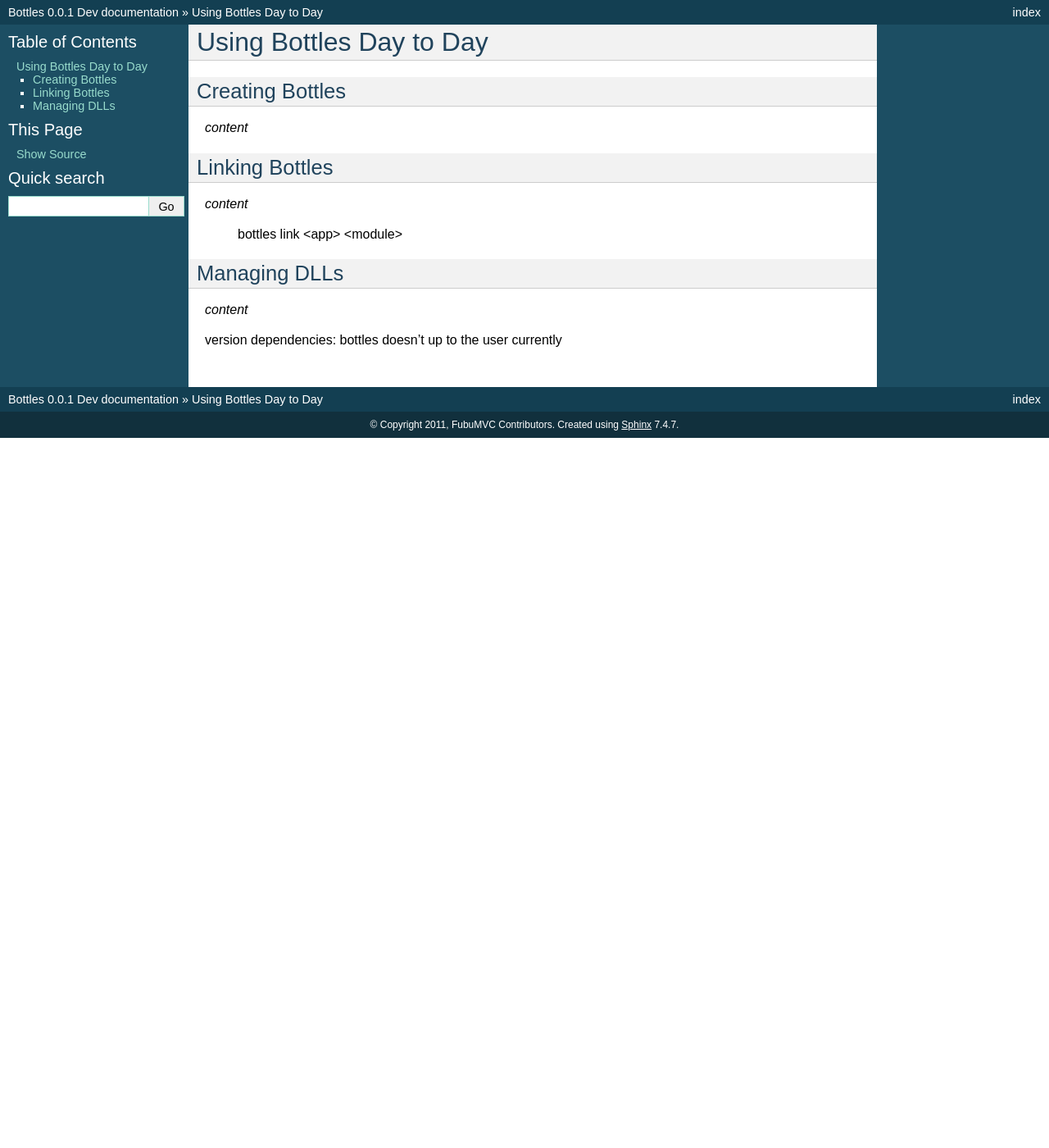
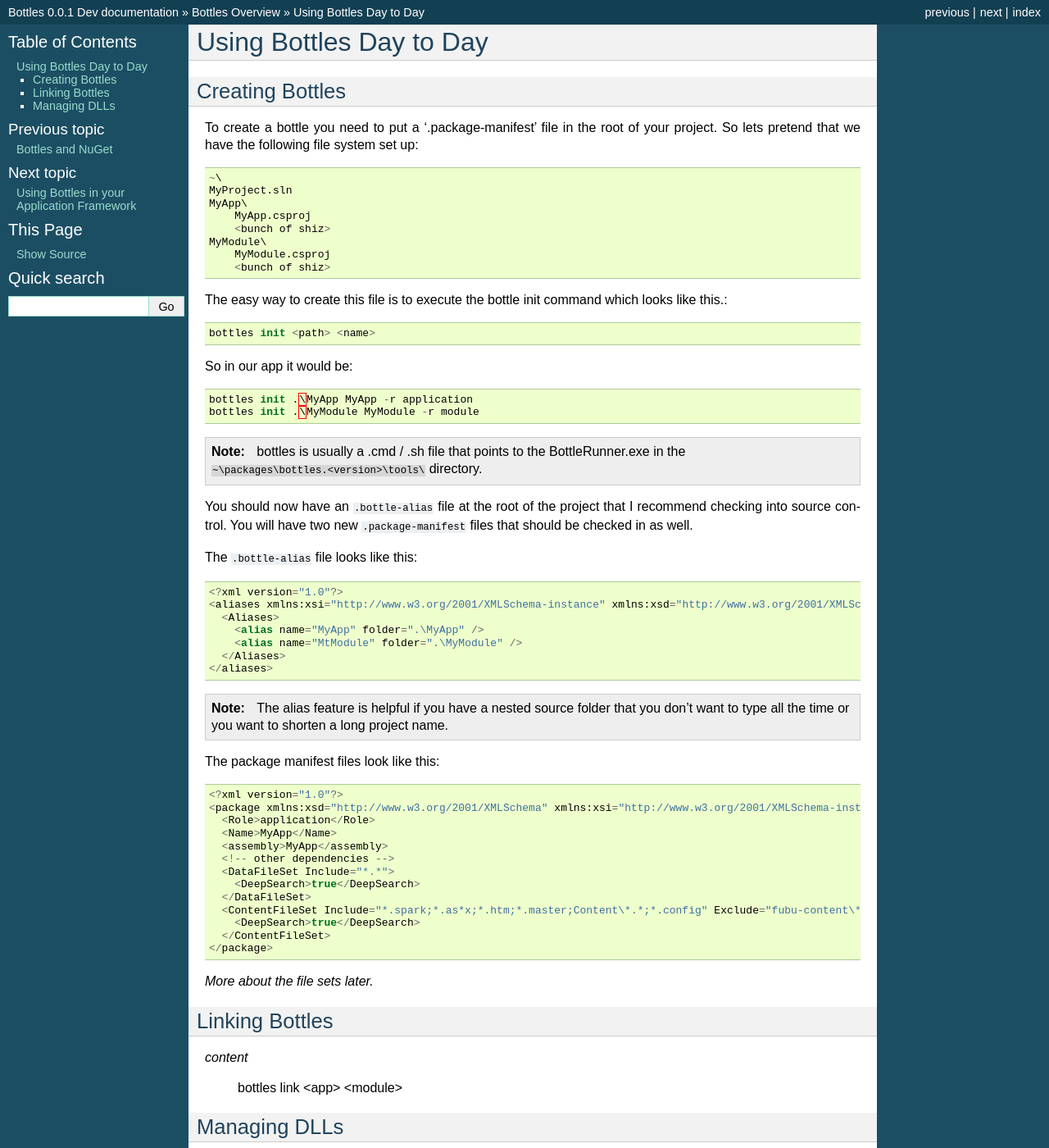
Before and after one commit to FubuMvcArchive/bottles, a Sphinx documentation site: the page built from docs/source/overview/daytoday.rst, in a window 1280 px wide and 1400 px high. Shown: the whole window at 82% size. Built offline with Sphinx 7.4.7, drawn with Linux system fonts in a browser that asks for light colours; some of the changed text lies outside the part shown.

Commit message:
adding bottle creation to the docs

```diff
--- a/docs/source/overview/daytoday.rst
+++ b/docs/source/overview/daytoday.rst
@@ -4,7 +4,69 @@ Using Bottles Day to Day
 Creating Bottles
 ----------------
 
-*content*
+To create a bottle you need to put a '.package-manifest' file in the root of your
+project. So lets pretend that we have the following file system set up::
+
+    ~\
+    MyProject.sln
+    MyApp\
+        MyApp.csproj
+        <bunch of shiz>
+    MyModule\
+        MyModule.csproj
+        <bunch of shiz>
+
+The easy way to create this file is to execute the bottle init command which
+looks like this.::
+
+    bottles init <path> <name>
+
+So in our app it would be::
+
+    bottles init .\MyApp MyApp -r application
+    bottles init .\MyModule MyModule -r module
+
+.. note::
+
+    bottles is usually a .cmd / .sh file that points to the BottleRunner.exe
+    in the ``~\packages\bottles.<version>\tools\`` directory.
+
+You should now have an ``.bottle-alias`` file at the root of the project that I
+recommend checking into source control. You will have two new ``.package-manifest``
+files that should be checked in as well.
+
+The ``.bottle-alias`` file looks like this::
+
+    <?xml version="1.0"?>
+    <aliases xmlns:xsi="http://www.w3.org/2001/XMLSchema-instance" xmlns:xsd="http://www.w3.org/2001/XMLSchema">
+      <Aliases>
+        <alias name="MyApp" folder=".\MyApp" />
+        <alias name="MtModule" folder=".\MyModule" />
+      </Aliases>
+    </aliases>
+
+.. note::
+
+    The alias feature is helpful if you have a nested source folder that you
+    don't want to type all the time or you want to shorten a long project name.
+
+The package manifest files look like this::
+
+    <?xml version="1.0"?>
+    <package xmlns:xsd="http://www.w3.org/2001/XMLSchema" xmlns:xsi="http://www.w3.org/2001/XMLSchema-instance">
+      <Role>application</Role>
+      <Name>MyApp</Name>
+      <assembly>MyApp</assembly>
+      <!-- other dependencies -->
+      <DataFileSet Include="*.*">
+        <DeepSearch>true</DeepSearch>
+      </DataFileSet>
+      <ContentFileSet Include="*.spark;*.as*x;*.htm;*.master;Content\*.*;*.config" Exclude="fubu-content\*.*;Content\help\.svn;Content\*.vsd">
+        <DeepSearch>true</DeepSearch>
+      </ContentFileSet>
+    </package>
+
+*More about the file sets later.*
 
 Linking Bottles
 ---------------
--- a/docs/source/overview/index.rst
+++ b/docs/source/overview/index.rst
@@ -16,3 +16,4 @@ should provide a convenient way to host these types of services.
     lifecycle.rst
     usecase.rst
     nuget.rst
+    daytoday.rst
```
